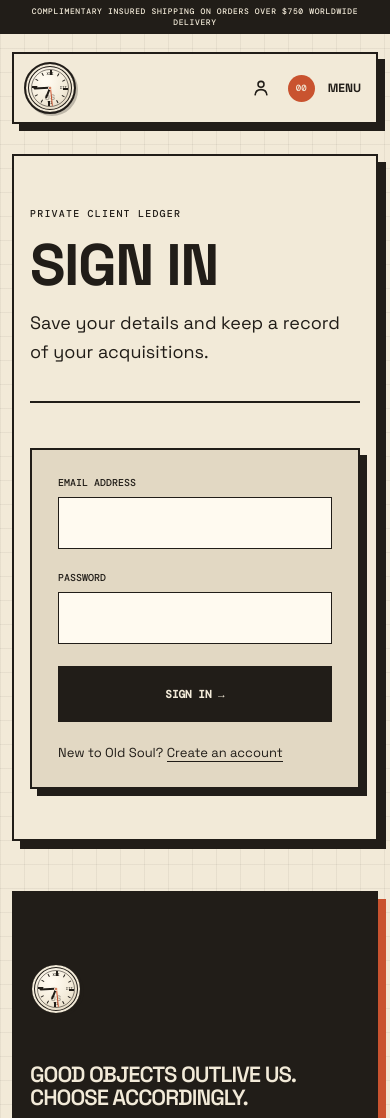
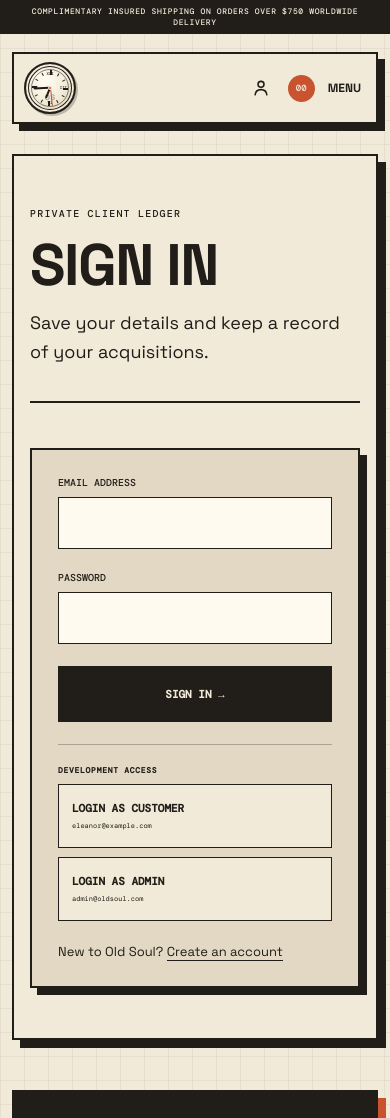
Before and after one commit to fakhrul62/retro-antique-shop, a Next.js app: page /sign-in in a window 390 px wide. Shown: the top 1118 px of the page. Built offline with nearby package versions, Linux system fonts and the light colour scheme.

Commit message:
Add one-click development logins

```diff
--- a/app/globals.css
+++ b/app/globals.css
@@ -336,6 +336,12 @@ select { min-height: 44px; padding: 0 36px 0 12px; border: 1px solid var(--ink);
 .auth-card button { min-height: 56px; border: 2px solid var(--ink); color: var(--paper); background: var(--ink); font: 600 11px var(--mono); text-transform: uppercase; cursor: pointer; }
 .auth-card > p { margin: 0; font-size: 13px; }
 .auth-card > p a { border-bottom: 1px solid; }
+.development-logins { display: grid; grid-template-columns: 1fr 1fr; gap: 9px; padding-top: 20px; border-top: 1px solid var(--line); }
+.development-logins > span { grid-column: 1/-1; font: 600 8px var(--mono); letter-spacing: .09em; text-transform: uppercase; }
+.auth-card .development-logins button { min-height: 64px; display: grid; align-content: center; justify-items: start; gap: 6px; padding: 10px 13px; border: 1px solid var(--ink); color: var(--ink); background: var(--paper); text-align: left; text-transform: none; }
+.auth-card .development-logins button:hover { color: var(--paper); background: var(--burgundy); }
+.development-logins b { font-size: 11px; text-transform: uppercase; }
+.development-logins small { font: 400 7px var(--mono); }
 .account-gate { display: grid; grid-template-columns: 1fr 1fr; width: min(650px, 100%); margin: 0 auto; border: 2px solid var(--ink); box-shadow: 7px 7px 0 var(--ink); }
 .account-gate a { min-height: 70px; display: grid; place-items: center; font: 600 11px var(--mono); text-transform: uppercase; }
 .account-gate a:last-child { color: var(--paper); background: var(--ink); }
@@ -447,6 +453,7 @@ select { min-height: 44px; padding: 0 36px 0 12px; border: 1px solid var(--ink);
   .form-grid .wide { grid-column: auto; }
   .checkout-form fieldset { padding: 18px; }
   .account-gate { grid-template-columns: 1fr; }
+  .development-logins { grid-template-columns: 1fr; }
   .order-card { grid-template-columns: 1fr; }
   .order-card > div:last-child { text-align: left; }
   .success-ticket > div { flex-direction: column; }
--- a/components/commerce-pages.jsx
+++ b/components/commerce-pages.jsx
@@ -117,22 +117,30 @@ export function AuthPage({ mode }) {
   const [error, setError] = useState("");
   const router = useRouter();
   const isSignUp = mode === "signup";
+  function complete(result) {
+    if (result.error) return setError(result.error);
+    router.push(result.user.role === "admin" ? "/admin" : "/account");
+  }
   function submit(event) {
     event.preventDefault();
     const data = new FormData(event.currentTarget);
     const result = isSignUp
       ? signUp({ name: data.get("name"), email: data.get("email"), password: data.get("password") })
       : signIn(data.get("email"), data.get("password"));
-    if (result.error) return setError(result.error);
-    router.push("/account");
+    complete(result);
   }
-  if (session) return <PageShell eyebrow="Account" title={`Welcome, ${session.name}`}><div className="auth-card"><p>You are already signed in.</p><Link href="/account">View account →</Link></div></PageShell>;
+  function developmentLogin(role) {
+    setError("");
+    complete(signIn(role === "admin" ? "admin@oldsoul.com" : "eleanor@example.com", role === "admin" ? "admin123" : "collector"));
+  }
+  if (session) return <PageShell eyebrow="Account" title={`Welcome, ${session.name}`}><div className="auth-card"><p>You are signed in as {session.role === "admin" ? "an administrator" : "a customer"}.</p><Link href={session.role === "admin" ? "/admin" : "/account"}>Continue →</Link></div></PageShell>;
   return <PageShell eyebrow="Private client ledger" title={isSignUp ? "Create account" : "Sign in"} intro="Save your details and keep a record of your acquisitions." className="auth-page">
     <form className="auth-card" onSubmit={submit}>
       {isSignUp && <label>Full name<input name="name" required autoComplete="name" /></label>}
       <label>Email address<input name="email" type="email" required autoComplete="email" /></label>
       <label>Password<input name="password" type="password" required minLength="6" autoComplete={isSignUp ? "new-password" : "current-password"} /></label>
       {error && <p className="form-error">{error}</p>}<button>{isSignUp ? "Create account" : "Sign in"} →</button>
+      {!isSignUp && <div className="development-logins"><span>Development access</span><button type="button" onClick={() => developmentLogin("customer")}><b>Login as customer</b><small>eleanor@example.com</small></button><button type="button" onClick={() => developmentLogin("admin")}><b>Login as admin</b><small>admin@oldsoul.com</small></button></div>}
       <p>{isSignUp ? "Already registered?" : "New to Old Soul?"} <Link href={isSignUp ? "/sign-in" : "/sign-up"}>{isSignUp ? "Sign in" : "Create an account"}</Link></p>
     </form>
   </PageShell>;
```
